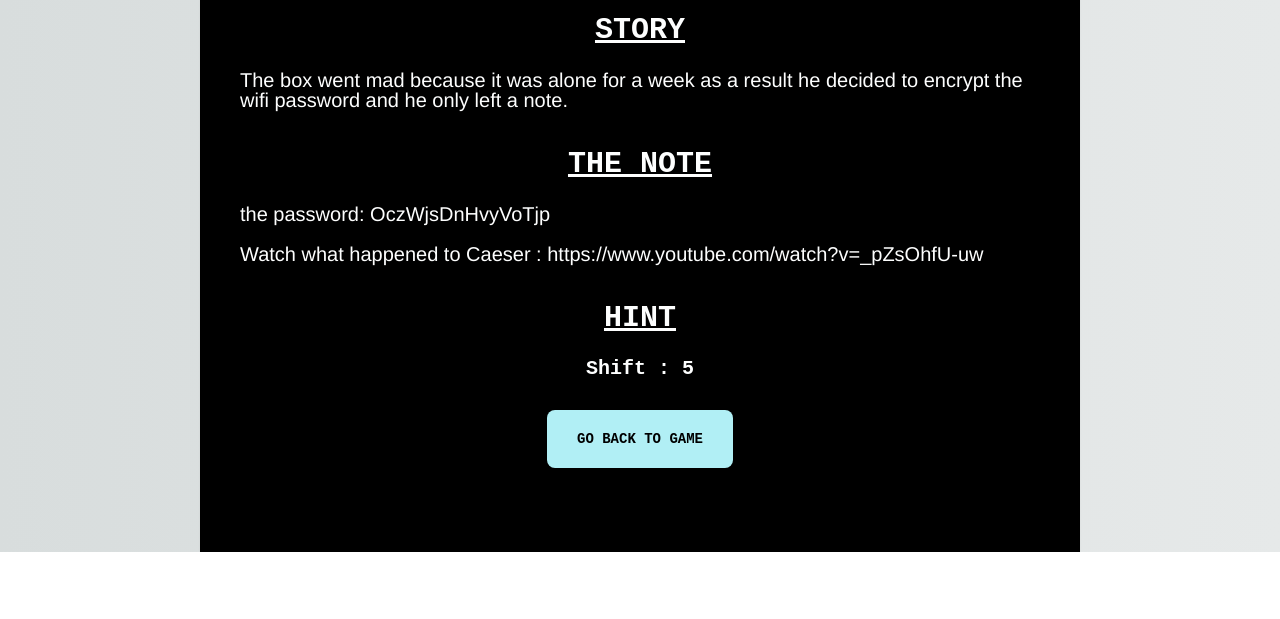
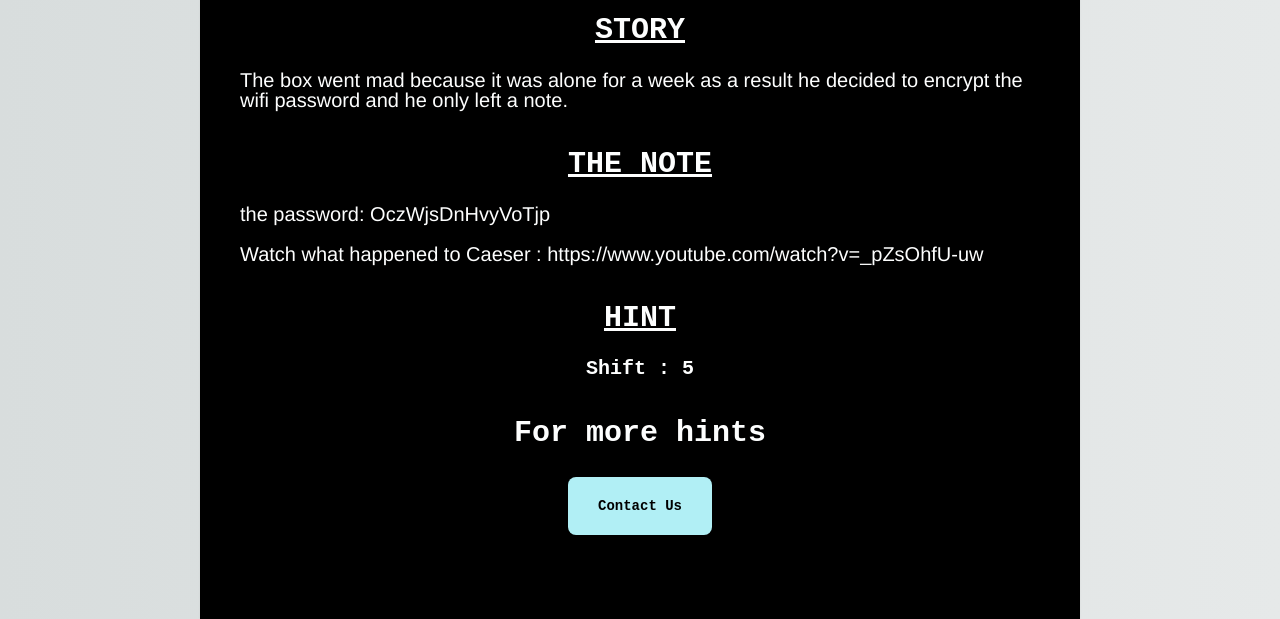
Before and after one commit to noobcoder810/isetchgglgames, a plain HTML site: page index.html in a window 1280 px wide. Shown: the part 327-946 px from the top of the page. Before the commit the page ends 879 px from the top, so only its background shows below. Drawn offline with Linux system fonts and the light colour scheme.

Commit message:
Update index.html

```diff
--- a/index.html
+++ b/index.html
@@ -23,8 +23,8 @@
 
 
         <center>
-        <a href="easy1.html"><button type="button">GO BACK TO GAME</button></a>
-
+            <h2>For more hints</h2>
+        <a href="https://www.instagram.com/isetch_google_club/"><button type="button">Contact Us</button></a>
        </center>
 
 
```
